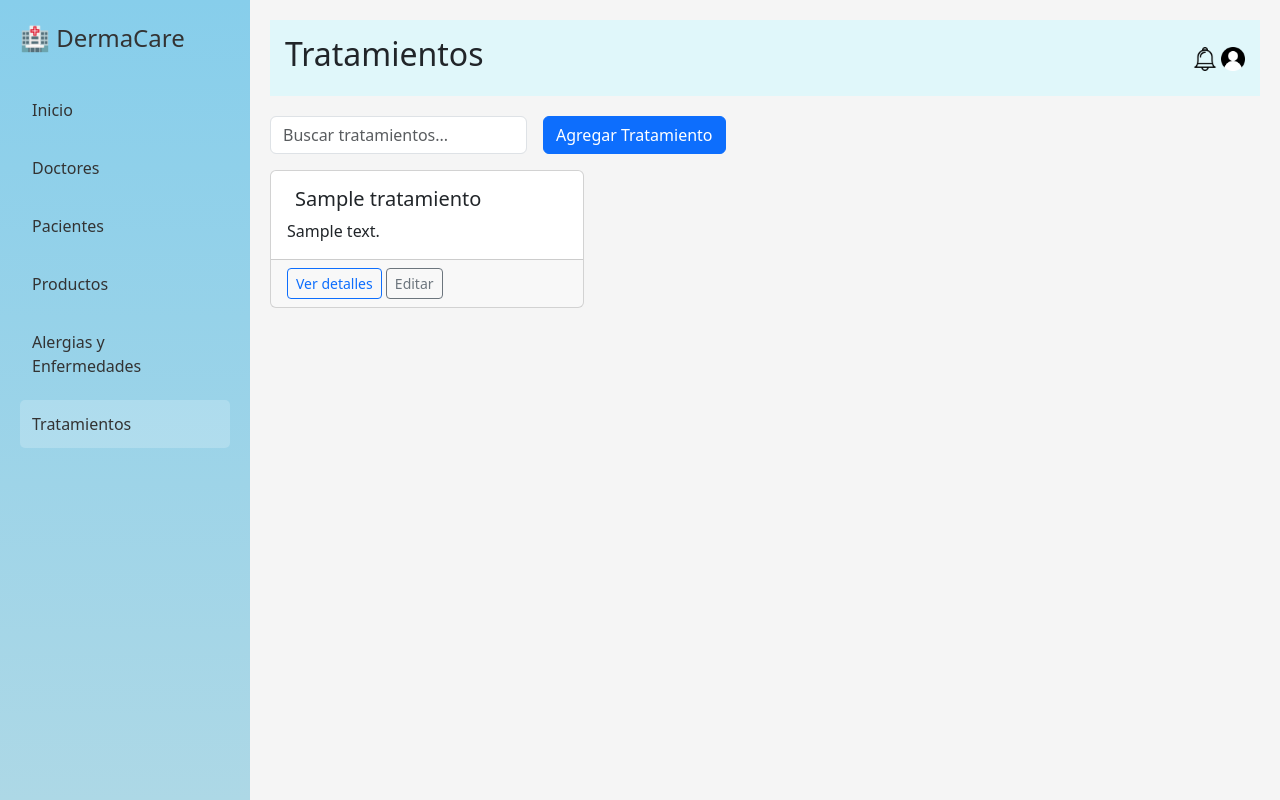
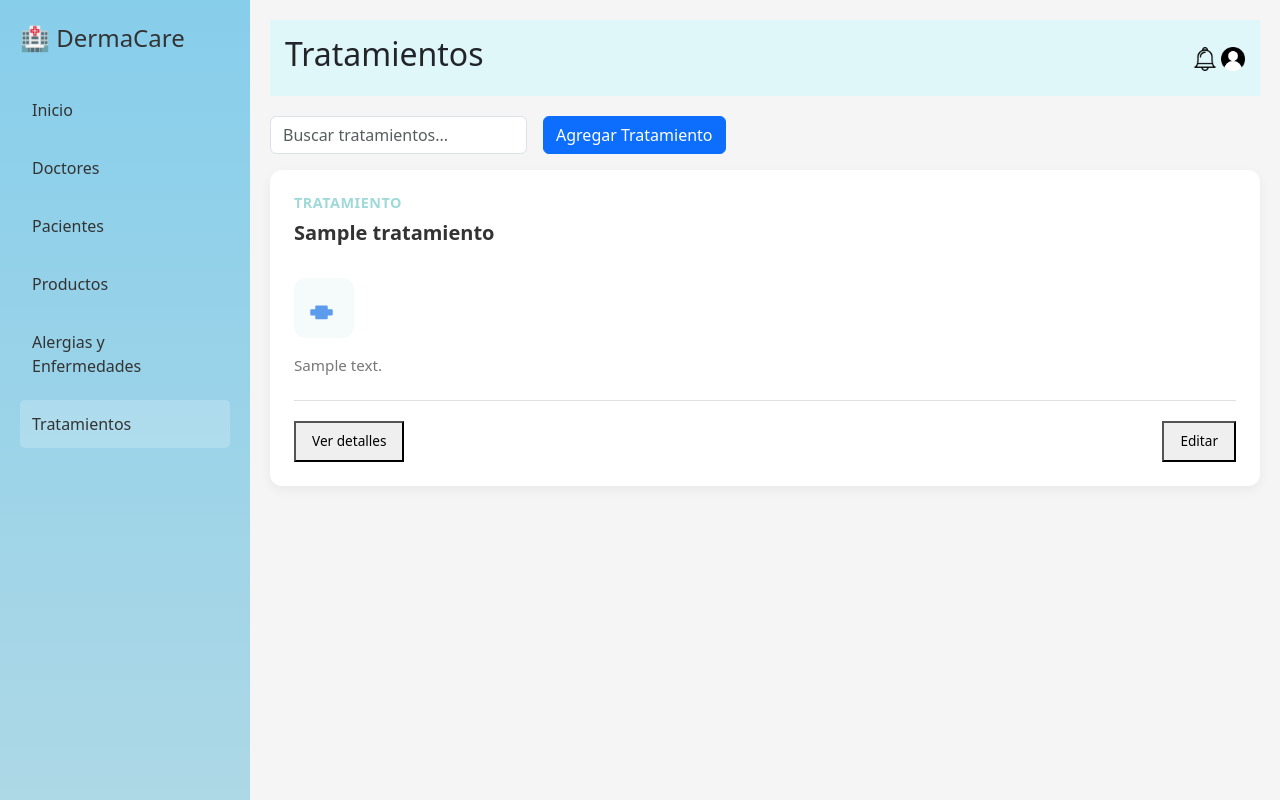
Before and after one commit to isCris-Q05/SagradoCorazon, a Django app: page /tratamientos/ in a window 1280 px wide. Run offline with Django 5.2, Linux system fonts and the light colour scheme; a user stored in the database is signed in; tables that the repository leaves empty hold one stand-in row (values such as "Sample post"); some libraries are stand-ins or nearby versions.

Commit message:
FrontEnd Tratamientos
Se hacen mejoras (falta por terminar si)

```diff
--- /dev/null
+++ b/BackEnd/citas/static/css/tratamientos.css
@@ -0,0 +1,122 @@
+/* Variables de diseño */
+:root {
+    --dc-primary: #5d9cec;         /* Azul suave principal */
+    --dc-primary-dark: #4a89dc;    /* Azul más oscuro */
+    --dc-secondary: #a0d9d9;       /* Verde agua claro */
+    --dc-accent: #f5b7b1;          /* Rosa suave */
+    --dc-text: #333333;            /* Texto principal */
+    --dc-text-light: #777777;      /* Texto secundario */
+    --dc-bg: #f9f9f9;              /* Fondo general */
+    --dc-card-bg: #ffffff;         /* Fondo de cards */
+    --dc-border: #e0e0e0;          /* Color de bordes */
+    --dc-shadow: 0 4px 12px rgba(0, 0, 0, 0.05);
+    --dc-shadow-hover: 0 8px 20px rgba(0, 0, 0, 0.1);
+        --dc-card-width: 280px; /* Ancho fijo para las tarjetas */
+
+}
+
+/* Estilos específicos para tarjetas de tratamiento */
+.dc-treatment-card {
+    border: none;
+    border-radius: 12px;
+    overflow: hidden;
+    box-shadow: var(--dc-shadow);
+    transition: all 0.3s ease;
+    background-color: var(--dc-card-bg);
+    position: relative;
+    height: 100%;
+    display: flex;
+    flex-direction: column;
+    min-height: 280px; /* Más compacto que productos */
+    width: 100%;
+    padding: 1.5rem;
+}
+
+.dc-treatment-card:hover {
+    transform: translateY(-5px);
+    box-shadow: var(--dc-shadow-hover);
+}
+
+.dc-card-header {
+    margin-bottom: 1rem;
+}
+
+.dc-treatment-type {
+    color: var(--dc-secondary);
+    font-size: 0.9rem;
+    font-weight: 600;
+    text-transform: uppercase;
+    letter-spacing: 0.5px;
+    margin-bottom: 0.5rem;
+}
+
+.dc-treatment-card .dc-card-title {
+    font-size: 1.25rem;
+    font-weight: 700;
+    color: var(--dc-text);
+    margin-bottom: 1rem;
+    line-height: 1.3;
+}
+
+.dc-treatment-card .dc-card-body {
+    flex-grow: 1;
+    display: flex;
+    flex-direction: column;
+    padding: 0;
+}
+
+.dc-card-icon {
+    width: 60px;
+    height: 60px;
+    background-color: rgba(160, 217, 217, 0.1);
+    border-radius: 12px;
+    display: flex;
+    align-items: center;
+    justify-content: center;
+    margin-bottom: 1rem;
+}
+
+.dc-card-icon svg {
+    width: 30px;
+    height: 30px;
+}
+
+.dc-treatment-card .dc-card-text {
+    color: var(--dc-text-light);
+    font-size: 0.95rem;
+    line-height: 1.5;
+    margin-bottom: 1.5rem;
+    flex-grow: 1;
+}
+
+.dc-treatment-card .dc-card-footer {
+    background-color: transparent;
+    border-top: 1px solid var(--dc-border);
+    padding: 1.25rem 0 0 0;
+    display: flex;
+    justify-content: space-between;
+    gap: 0.75rem;
+    margin-top: auto;
+}
+
+/* Botones más compactos */
+.dc-treatment-card .dc-btn {
+    padding: 0.5rem 1rem;
+    font-size: 0.85rem;
+}
+
+/* Responsive */
+@media (max-width: 768px) {
+    .dc-treatment-card {
+        min-height: 240px;
+        padding: 1rem;
+    }
+
+    .dc-treatment-card .dc-card-title {
+        font-size: 1.1rem;
+    }
+
+    .dc-treatment-card .dc-card-text {
+        font-size: 0.85rem;
+    }
+}
--- a/BackEnd/citas/templates/citas2/tratamientos.html
+++ b/BackEnd/citas/templates/citas2/tratamientos.html
@@ -7,6 +7,7 @@
 
     {% load static %}
     <link rel="stylesheet" href="{% static 'css/styles.css' %}">
+    <link rel="stylesheet" href="{% static 'css/tratamientos.css' %}">
     <link href="https://cdn.jsdelivr.net/npm/bootstrap@5.3.0/dist/css/bootstrap.min.css" rel="stylesheet">
     <link href="https://cdn.jsdelivr.net/npm/bootstrap-icons@1.7.2/font/bootstrap-icons.css" rel="stylesheet">
     <script src="https://cdn.jsdelivr.net/npm/bootstrap@5.3.3/dist/js/bootstrap.bundle.min.js" defer></script>
@@ -65,29 +66,48 @@
                 </div>
             {% endif %}
 
-            <div id="items" class="row row-cols-1 row-cols-md-2 row-cols-lg-3 g-4">
+            <div id="items" class="dc-row">
                 {% for tratamiento in tratamientos %}
-                <div class="col">
-                    <div class="card h-100 treatment-card">
-                        <div class="card-body">
-                            <h5 class="card-title"><i class="bi bi-capsule text-primary me-2"></i>{{ tratamiento.nombre }}</h5>
-                            <p class="card-text">{{ tratamiento.descripcion }}</p>
+                <div class="dc-col">
+                    <div class="dc-treatment-card">
+                        <div class="dc-card-header">
+                            <h5 class="dc-treatment-type">Tratamiento</h5>
+                            <h4 class="dc-card-title">{{ tratamiento.nombre }}</h4>
                         </div>
-                        <div class="card-footer">
-                            <button
-                                class="btn btn-outline-primary btn-sm"
+                        <div class="dc-card-body">
+                            <div class="dc-card-icon">
+                                {% if "inyeccion" in tratamiento.nombre|lower %}
+                                <svg xmlns="http://www.w3.org/2000/svg" viewBox="0 0 24 24" fill="var(--dc-primary)">
+                                    <path d="M21.71,11.29l-9-9a1,1,0,0,0-1.42,0L8.17,5.13,9.88,6.83,6.17,10.54,5.13,9.5,3.71,10.92,6.17,13.38,2.29,17.26a1,1,0,0,0,0,1.42l3,3a1,1,0,0,0,1.42,0l3.88-3.88,2.46,2.46,1.42-1.42-1.06-1.06,3.71-3.71,1.7,1.7L22.29,12.71A1,1,0,0,0,21.71,11.29Z"/>
+                                </svg>
+                                {% elif "psoriasis" in tratamiento.nombre|lower %}
+                                <svg xmlns="http://www.w3.org/2000/svg" viewBox="0 0 24 24" fill="var(--dc-primary)">
+                                    <path d="M12,2A10,10,0,1,0,22,12,10,10,0,0,0,12,2Zm0,18a8,8,0,1,1,8-8A8,8,0,0,1,12,20ZM12,6a6,6,0,1,0,6,6A6,6,0,0,0,12,6Zm0,10a4,4,0,1,1,4-4A4,4,0,0,1,12,16Z"/>
+                                </svg>
+                                {% else %}
+                                <svg xmlns="http://www.w3.org/2000/svg" viewBox="0 0 24 24" fill="var(--dc-primary)">
+                                    <path d="M19,14v3c0,.55-.45,1-1,1h-3v2c0,.55-.45,1-1,1H6c-.55,0-1-.45-1-1v-2H2c-.55,0-1-.45-1-1v-3c0-.55.45-1,1-1h3v-2c0-.55.45-1,1-1h8c.55,0,1,.45,1,1v2h3c.55,0,1,.45,1,1Z"/>
+                                </svg>
+                                {% endif %}
+                            </div>
+                            <p class="dc-card-text">{{ tratamiento.descripcion }}</p>
+                        </div>
+                        <div class="dc-card-footer">
+                            <button class="dc-btn dc-btn-details"
                                 data-bs-toggle="modal"
                                 data-bs-target="#detailsModal"
                                 data-name="{{ tratamiento.nombre }}"
                                 data-enfermedades="{% for relacion in tratamiento.tratamientoenfermedad_set.all %}{{ relacion.id_enfermedad.nombre }}{% if not forloop.last %}, {% endif %}{% endfor %}"
                                 data-descripcion="{% for relacion in tratamiento.tratamientoenfermedad_set.all %}{{ relacion.id_enfermedad.descripcion }}{% if not forloop.last %}; {% endif %}{% endfor %}">
-                                Ver detalles</button>
-                            <button class="btn btn-outline-secondary btn-sm">Editar</button>
+                                Ver detalles
+                            </button>
+                            <button class="dc-btn dc-btn-edit">Editar</button>
                         </div>
                     </div>
                 </div>
                 {% endfor %}
             </div>
+
              <!-- Controles de paginación -->
              <div id="paginationControls" class="mt-3 d-flex justify-content-center"></div>
         </div>
```
